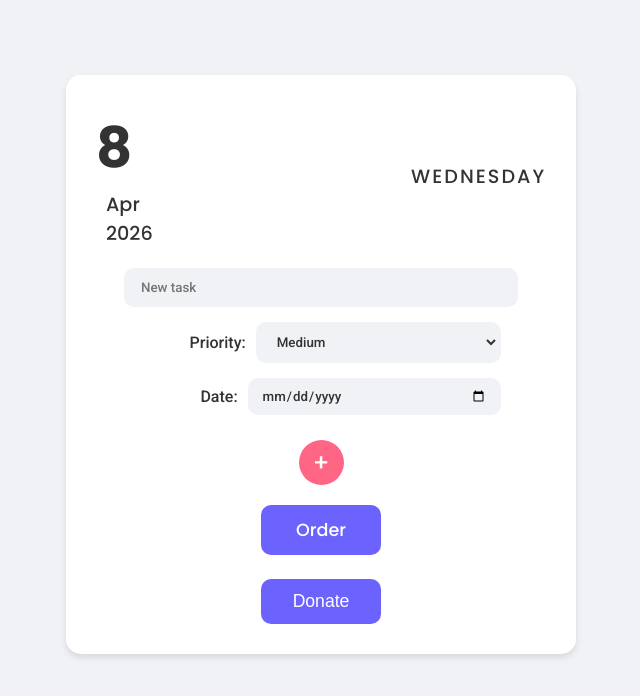
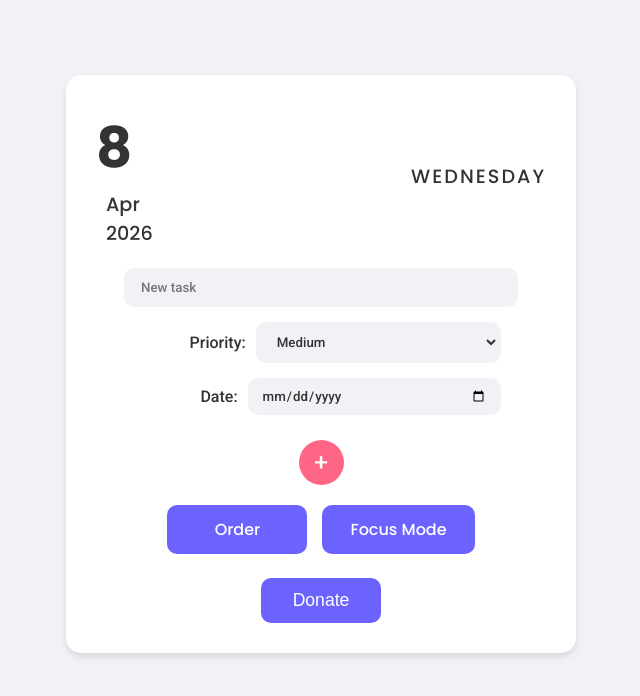
Before and after one commit to ttwofacess/ToDoList, a plain HTML site: page index.html in a window 1280 px wide. Shown: the whole page, without its empty margins (319-959 px from the left). Drawn offline with nearby package versions, Linux system fonts and the light colour scheme.

Commit message:
feat: implement focus mode filter
Added toggle button for Focus Mode next to the Sort button.
Filters list to show only tasks scheduled for today and high-priority pending items.
Updates button styling (active state) to indicate when tasks are hidden.
Auto-assigns due-today flag to new tasks scheduled for the current day.

```diff
--- a/index.html
+++ b/index.html
@@ -40,6 +40,7 @@
         </form>
         <div class="orderButton-wrapper">
             <button type="button" class="orderButton roundBorder" onclick="renderOrderedTasks()" data-i18n-key="orderButton">Order</button>
+            <button type="button" class="filterButton roundBorder" onclick="toggleFilterToday(event)" data-i18n-key="filterButtonToday">Focus Mode</button>
         </div>
         <div id="tasksContainer"></div>
         <div class="donate-wrapper">
--- a/script.js
+++ b/script.js
@@ -19,6 +19,8 @@ const translations = {
         copyButton: 'Copy',
         alertPastDate: 'Task date cannot be in the past.',
         alertInvalidPriority: 'Invalid priority value submitted.',
+        filterButtonToday: 'Focus Mode',
+        filterButtonAll: 'Show All',
     },
     es: {
         pageTitle: 'Lista de Tareas',
@@ -39,6 +41,8 @@ const translations = {
         copyButton: 'Copiar',
         alertPastDate: 'La fecha de la tarea no puede ser anterior a la fecha actual.',
         alertInvalidPriority: 'Valor de prioridad inválido.',
+        filterButtonToday: 'Modo Enfoque',
+        filterButtonAll: 'Ver Todo',
     }
 };
 
@@ -185,6 +189,13 @@ const createTaskElement = (text, date, priority) => {
 
     const task = document.createElement('div');
     task.classList.add('task', 'roundBorder', `priority-${priority}`);
+
+    // Comprobar si la tarea es para hoy
+    const todayStr = new Date().toLocaleDateString(`${currentLang}-${currentLang.toUpperCase()}`, { day: '2-digit', month: '2-digit', year: '2-digit' });
+    if (date === todayStr) {
+        task.classList.add('due-today');
+    }
+
     task.addEventListener('click', changeTaskState);
 
     const taskText = document.createElement('span');
@@ -432,8 +443,27 @@ const highlightDueTasks = () => {
         const taskDateElement = taskWrapper.querySelector('.task-date');
         if (taskDateElement && taskDateElement.textContent === today) {
             taskWrapper.querySelector('.task').classList.add('due-today');
+        } else {
+            taskWrapper.querySelector('.task').classList.remove('due-today');
         }
     });
+};
+
+/**
+ * Alterna el filtro de "Solo Hoy" en el contenedor de tareas.
+ * @param {Event} event - El evento de clic del botón de filtro.
+ */
+const toggleFilterToday = (event) => {
+    const button = event.target;
+    const isActive = tasksContainer.classList.toggle('filter-today-active');
+
+    if (isActive) {
+        button.textContent = translations[currentLang].filterButtonAll;
+        button.classList.add('filter-active');
+    } else {
+        button.textContent = translations[currentLang].filterButtonToday;
+        button.classList.remove('filter-active');
+    }
 };
 
 /**
--- a/style.css
+++ b/style.css
@@ -321,22 +321,46 @@ input:focus {
     border-radius: 5px;
 }
 
-/* Centrar el botón Ordenar en un renglón inferior */
 .orderButton-wrapper {
     display: flex;
     justify-content: center;
-    margin-top: 20px; /* Espacio respecto al formulario */
-    margin-bottom: 24px; /* Margen inferior para separar del contenido siguiente */
+    gap: 15px; /* Espacio entre botones */
+    margin-top: 20px;
+    margin-bottom: 24px;
 }
 
-.orderButton {
+.orderButton, .filterButton {
     background-color: var(--btnordr);
     color: white;
     padding: 12px 28px;
-    font-size: 1.1rem;
-    min-width: 120px;
+    font-size: 1rem;
+    min-width: 140px;
     min-height: 44px;
     border-radius: 10px;
+    border: none;
+    cursor: pointer;
+    font-family: 'Poppins', sans-serif;
+    font-weight: 500;
+    transition: transform 0.2s, box-shadow 0.2s, background-color 0.3s;
+}
+
+.filterButton.filter-active {
+    background-color: var(--btnplus); /* Color diferente cuando está activo */
+}
+
+/* Lógica de filtrado "Solo Hoy" */
+#tasksContainer.filter-today-active .task-wrapper {
+    display: none; /* Ocultar todas por defecto */
+}
+
+/* Mostrar si es para hoy */
+#tasksContainer.filter-today-active .task-wrapper:has(.due-today) {
+    display: flex;
+}
+
+/* Mostrar si es prioridad alta y no está terminada (pendientes urgentes) */
+#tasksContainer.filter-today-active .task-wrapper:has(.priority-high:not(.done)) {
+    display: flex;
 }
 
 /* Donate Button */
```
